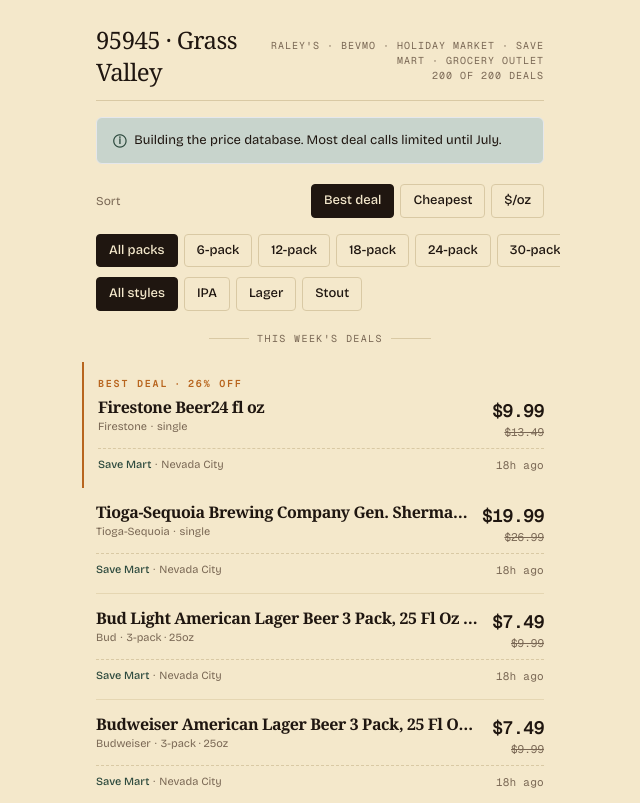
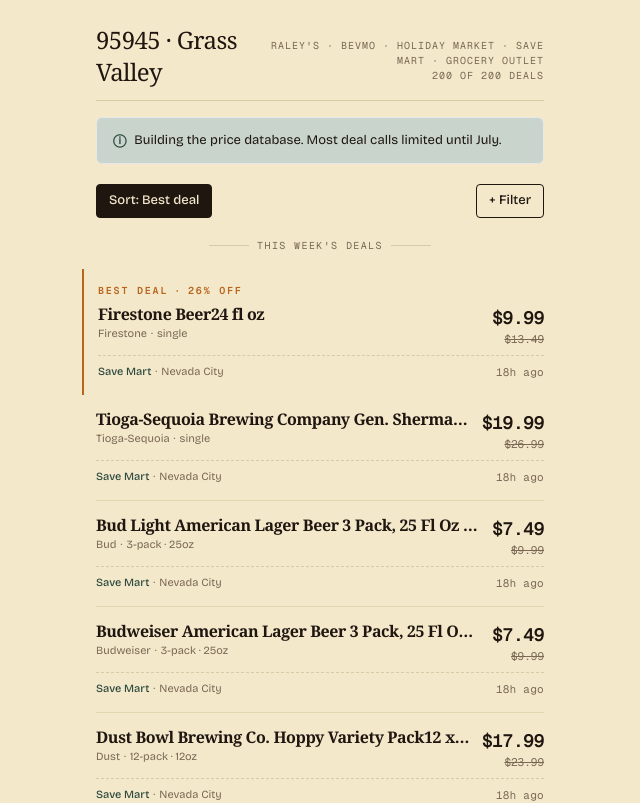
Before and after one commit to leida-archer/beerbuddy, a Next.js app: page /deals in a window 1280 px wide. Shown: the top 803 px of the page, without its empty margins (320-960 px from the left). Built offline with nearby package versions, Linux system fonts and the light colour scheme; a web font is replaced by a local one.

Commit message:
Add ActiveChipRow: sort always-pinned + active filters with ×
Replaces the visible call sites for SortRow + FilterChips inside
DealsPage. The old components are still defined below (orphaned)
and will be removed in a follow-up commit once the picker lands.

```diff
--- a/src/app/deals/page.tsx
+++ b/src/app/deals/page.tsx
@@ -73,8 +73,7 @@
 
       <Banner />
 
-      <SortRow filters={state} />
-      <FilterChips filters={state} />
+      <ActiveChipRow state={state} />
 
       <p className="font-mono text-[10px] uppercase tracking-[0.14em] text-muted text-center my-4 flex items-center gap-2 justify-center">
         <span className="h-px bg-rule w-10 inline-block" />
@@ -130,6 +129,86 @@
         Building the price database. Most deal calls limited until July.
       </span>
     </div>
+  );
+}
+
+function ActiveChipRow({ state }: { state: PageState }) {
+  const sortLabel = SORT_OPTIONS.find((o) => o.key === state.sort)?.label ?? "Best deal";
+  return (
+    <div className="flex flex-wrap items-center gap-1.5 mb-3 py-1">
+      {/* Sort chip — always visible. Clicking the chip body opens the picker. */}
+      <Link
+        href={buildHref(state, { pickerOpen: true })}
+        prefetch={false}
+        className="font-body text-[13px] font-medium rounded-sm px-3 py-1.5 min-h-8 whitespace-nowrap border bg-ink text-bg border-ink"
+        aria-label={`Sort: ${sortLabel}. Tap to change.`}
+      >
+        Sort: {sortLabel}
+      </Link>
+
+      {/* Pack filter chip (with ×) when set */}
+      {state.pack && (
+        <ActiveFilterChip
+          label={`${state.pack}-pack`}
+          state={state}
+          clearChange={{ pack: null }}
+        />
+      )}
+
+      {/* Style filter chip (with ×) when set */}
+      {state.style && (
+        <ActiveFilterChip
+          label={STYLE_CHIPS.find((s) => s.key === state.style)?.label ?? state.style}
+          state={state}
+          clearChange={{ style: null }}
+        />
+      )}
+
+      {/* Spacer pushes the +Filter/Done button to the right */}
+      <div className="ml-auto" />
+
+      {/* + Filter / Done toggle */}
+      <Link
+        href={buildHref(state, { pickerOpen: !state.pickerOpen })}
+        prefetch={false}
+        className="font-body text-[13px] font-medium rounded-sm px-3 py-1.5 min-h-8 whitespace-nowrap border bg-transparent text-ink border-ink hover:bg-bg-soft transition-colors duration-micro ease-settle"
+      >
+        {state.pickerOpen ? "Done" : "+ Filter"}
+      </Link>
+    </div>
+  );
+}
+
+function ActiveFilterChip({
+  label,
+  state,
+  clearChange,
+}: {
+  label: string;
+  state: PageState;
+  clearChange: Partial<PageState>;
+}) {
+  const removeHref = buildHref(state, clearChange);
+  const openPickerHref = buildHref(state, { pickerOpen: true });
+  return (
+    <span className="inline-flex items-center rounded-sm bg-ink text-bg border border-ink overflow-hidden">
+      <Link
+        href={openPickerHref}
+        prefetch={false}
+        className="px-3 py-1.5 min-h-8 font-body text-[13px] font-medium leading-none flex items-center"
+      >
+        {label}
+      </Link>
+      <Link
+        href={removeHref}
+        prefetch={false}
+        aria-label={`Remove ${label} filter`}
+        className="px-2 py-1.5 min-h-8 leading-none text-[14px] flex items-center"
+        style={{ color: "rgb(252 245 226 / 0.7)" /* text-bg/70 */ }}
+      >
+        ×
+      </Link>
+    </span>
   );
 }
 
```
